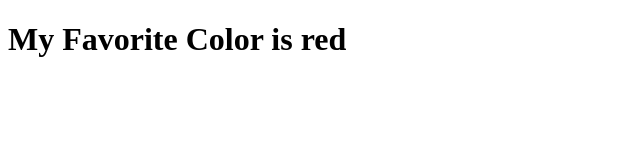
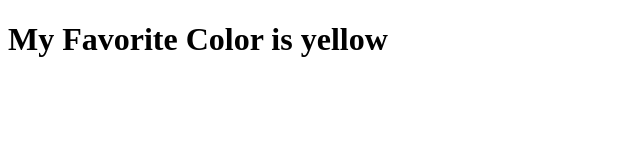
Before and after one commit to KrystalClaire/MOBPROG-IT252-react-w3schools, a React (Vite) app in the folder my-react-app/: page / in a window 1280 px wide. Shown: the top 160 px of the page, without its empty margins (0-640 px from the left). Built offline with nearby package versions, Linux system fonts and the light colour scheme.

Commit message:
added my favorite color is yellow

```diff
--- a/my-react-app/src/main.jsx
+++ b/my-react-app/src/main.jsx
@@ -5,6 +5,9 @@ class Header extends React.Component {
   constructor(props) {
     super(props);
     this.state = {favoritecolor: "red"};
+  }
+  static getDerivedStateFromProps(props, state) {
+    return {favoritecolor: props.favcol };
   }
   render() {
     return (
@@ -14,5 +17,5 @@ class Header extends React.Component {
 }
 
 createRoot(document.getElementById('root')).render(
-  <Header />
-)
+  <Header favcol="yellow"/>
+);
```
Also changed, not shown: my-react-app/index.html (line endings or trailing spaces).
